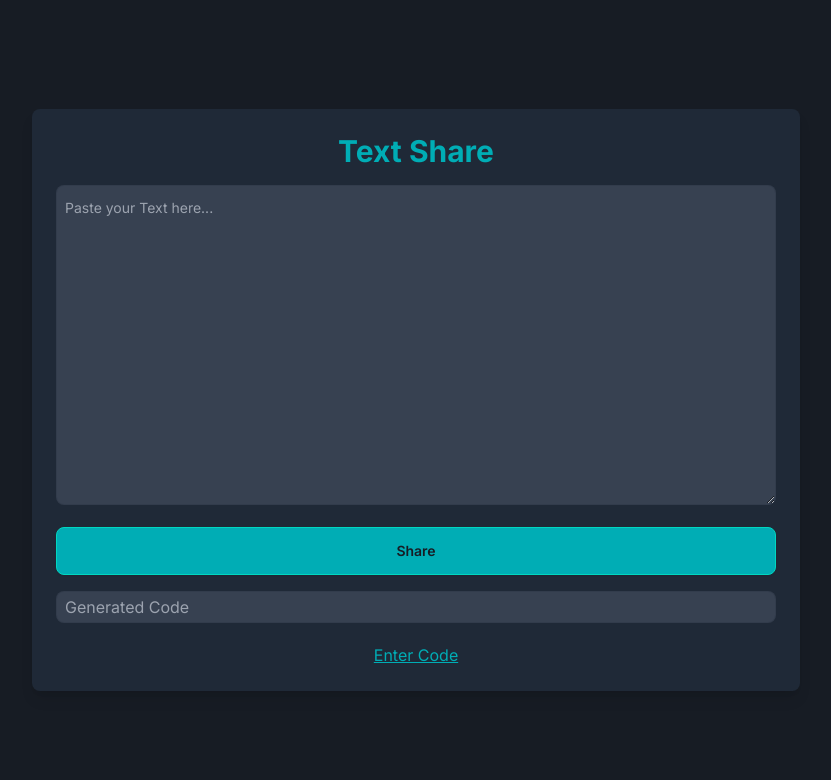
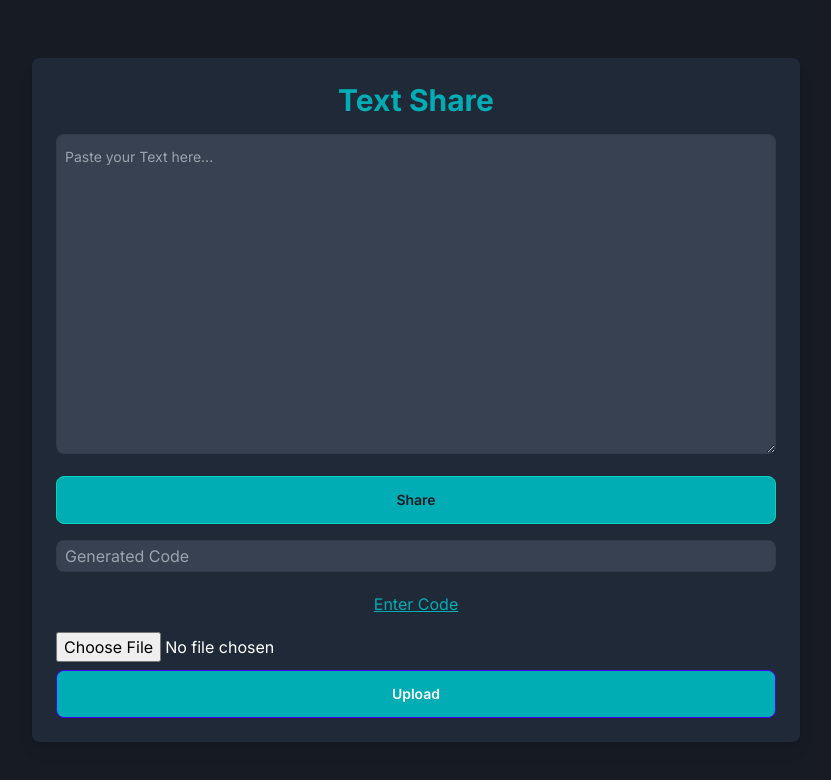
Before and after one commit to sohail-op/ShareDaddy, a Next.js app in the folder frontend/: page / in a window 1280 px wide. Shown: the top 780 px of the page, without its empty margins (224-1055 px from the left). Built offline with nearby package versions, Linux system fonts and the light colour scheme; no server answers.

Commit message:
Feat: add file upload functionality

```diff
--- a/frontend/app/page.jsx
+++ b/frontend/app/page.jsx
@@ -2,13 +2,12 @@
 
 import React, { useEffect, useState } from "react";
 import Link from "next/link";
-
 import socket from "../utils/socket.js";
 
 export default function Home() {
-
   const [generatedCode, setGeneratedCode] = useState("");
   const [text, setText] = useState("");
+  const [file, setFile] = useState(null);
 
   useEffect(() => {
     socket.on("connect", () => console.log("Connected to server"));
@@ -17,15 +16,42 @@ export default function Home() {
     return () => socket.off("connect").off("disconnect");
   }, []);
 
+  const handleFileChange = (event) => {
+    setFile(event.target.files[0]);
+  };
 
   const handleTextChange = (event) => {
     setText(event.target.value);
   };
 
+  const handleFileUpload = async () => {
+    if (!file) return alert("Please select a file first.");
+
+    try {
+      const formData = new FormData();
+      formData.append("file", file); // FIXED: Changed from "fillo" to "file"
+
+      const response = await fetch(`${process.env.NEXT_PUBLIC_BACKEND_BASE_URL}/api/uploadFile`, {
+        method: "POST",
+        body: formData,
+      });
+
+      const data = await response.json();
+      console.log("Data: ", data);
+
+      if (data.genCode) {
+        setGeneratedCode(data.genCode);
+        socket.emit("getCode", data.genCode);
+      }
+    } catch (error) {
+      console.error("Error:", error.message);
+    }
+  };
+
   const handleShareClick = async () => {
+    if (text.trim().length === 0) return;
+
     try {
-      if (text.trim().length === 0) return;
-
       const response = await fetch(`${process.env.NEXT_PUBLIC_BACKEND_BASE_URL}/api/uploadText`, {
         method: "POST",
         headers: { "Content-Type": "application/json" },
@@ -46,9 +72,8 @@ export default function Home() {
   return (
     <div className="h-screen flex justify-center items-center bg-[#171c24]">
       <div className="w-full max-w-3xl bg-gray-800 rounded-lg shadow-lg p-6">
-        <h1 className="text-3xl font-bold text-center mb-4 text-[#00ADB5]">
-          Text Share
-        </h1>
+        <h1 className="text-3xl font-bold text-center mb-4 text-[#00ADB5]">Text Share</h1>
+
         <textarea
           className="textarea textarea-bordered w-full h-80 mb-4 rounded-lg bg-gray-700 ps-2"
           placeholder="Paste your Text here..."
@@ -56,6 +81,7 @@ export default function Home() {
           onChange={handleTextChange}
           required
         ></textarea>
+
         <button
           className="btn btn-accent w-full mb-4 text-[#171c24] bg-[#00ADB5] hover:bg-[#009BA5] focus:bg-[#009BA5] focus:ring-2 focus:ring-[#00ADB5] rounded-lg py-2"
           onClick={handleShareClick}
@@ -72,13 +98,22 @@ export default function Home() {
         />
 
         <center>
-          <Link
-            href={"/code"}
-            className="mt-5 inline-block mx-auto text-center underline text-[#00ADB5]"
-          >
+          <Link href={"/code"} className="mt-5 inline-block mx-auto text-center underline text-[#00ADB5]">
             Enter Code
           </Link>
         </center>
+
+        {/* Fixed File Upload Section */}
+        <div className="mt-4">
+          <input type="file" onChange={handleFileChange} className="block w-full text-white" />
+          <button
+            type="button"
+            className="btn btn-primary w-full mt-2 text-white bg-[#00ADB5] hover:bg-[#009BA5] rounded-lg py-2"
+            onClick={handleFileUpload}
+          >
+            Upload
+          </button>
+        </div>
       </div>
     </div>
   );
```
